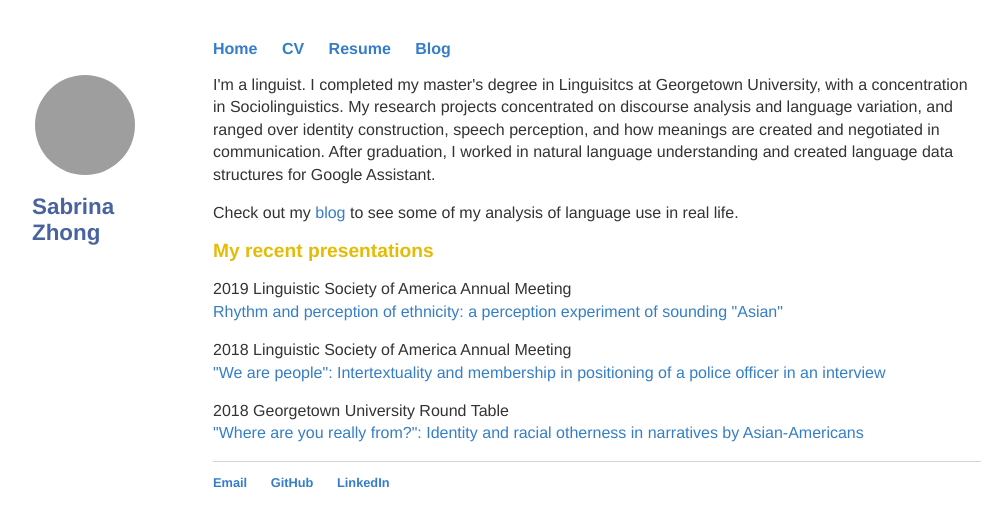
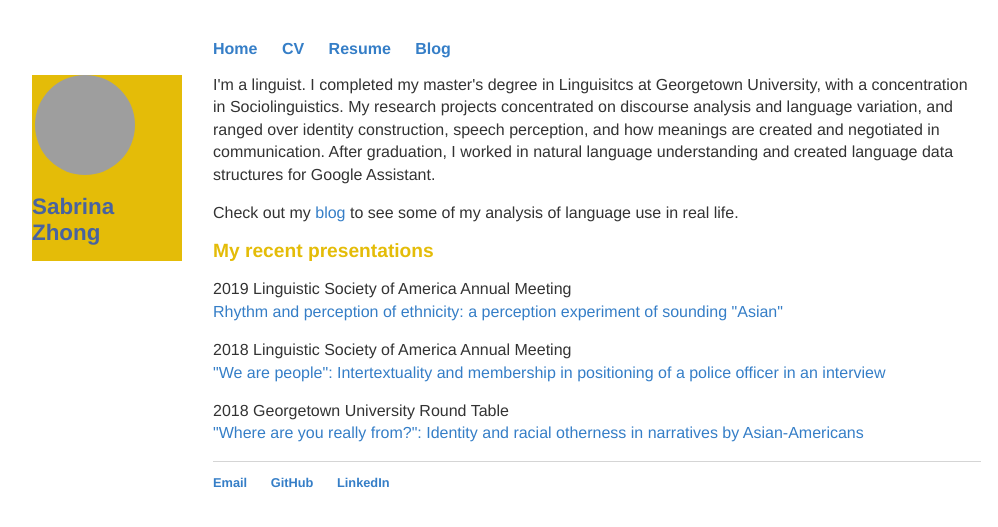
Before and after one commit to sabrinazhong/sabrinazhong.github.io, a Jekyll site: the page built from index.html, in a window 1280 px wide. Shown: the top 527 px of the page, without its empty margins (43-1041 px from the left). Built offline with Jekyll 4.4.1, drawn with Linux system fonts in a browser that asks for light colours; grey boxes are pictures that could not be loaded.

Commit message:
Update main.css

```diff
--- a/css/main.css
+++ b/css/main.css
@@ -59,7 +59,7 @@ ul.posts li {
   top: 75px;
   width: 150px;
   font-family: Helvetica, sans-serif;
-  color: #E4BC08;
+  background: #E4BC08;
   a {
     text-decoration: none;
   }
```
